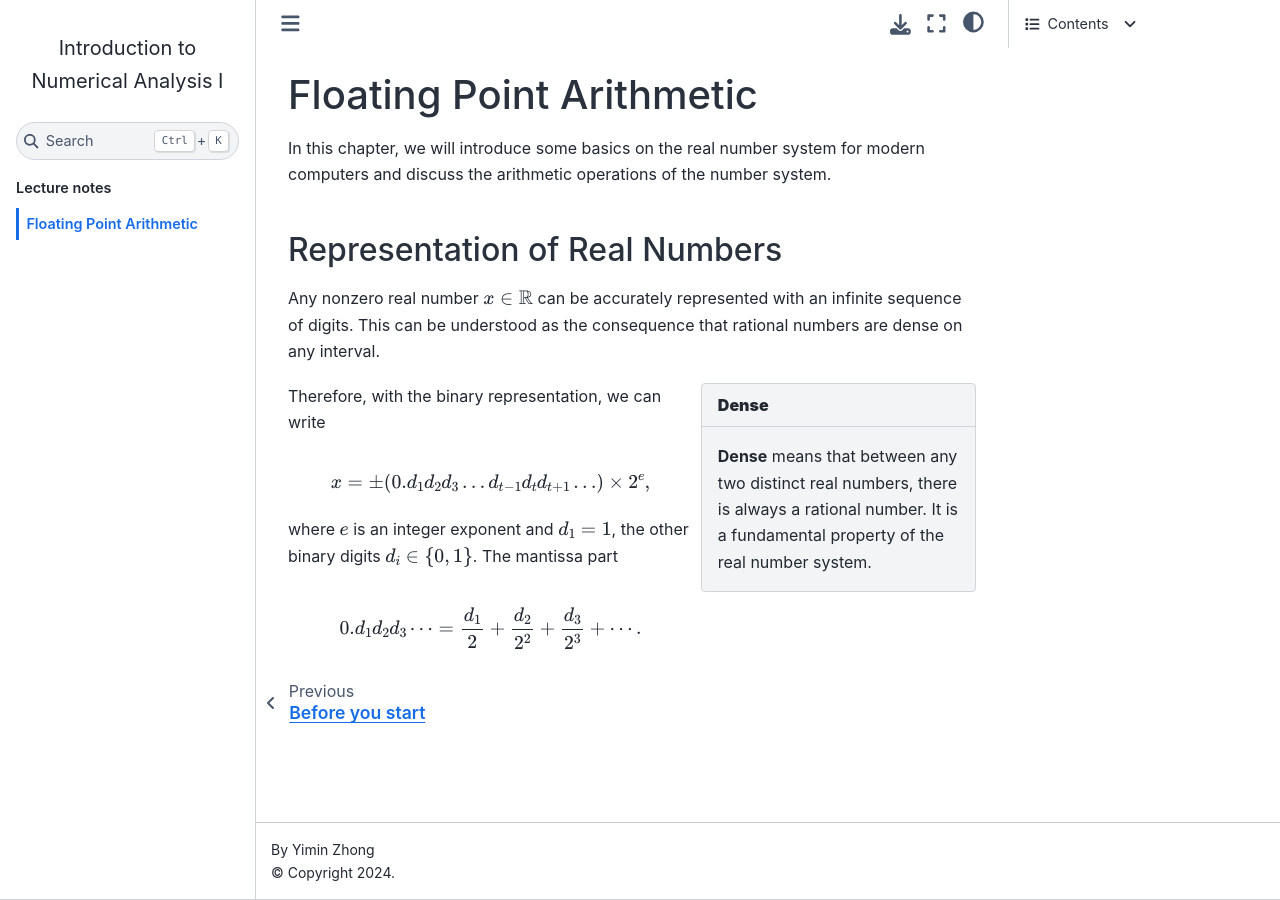
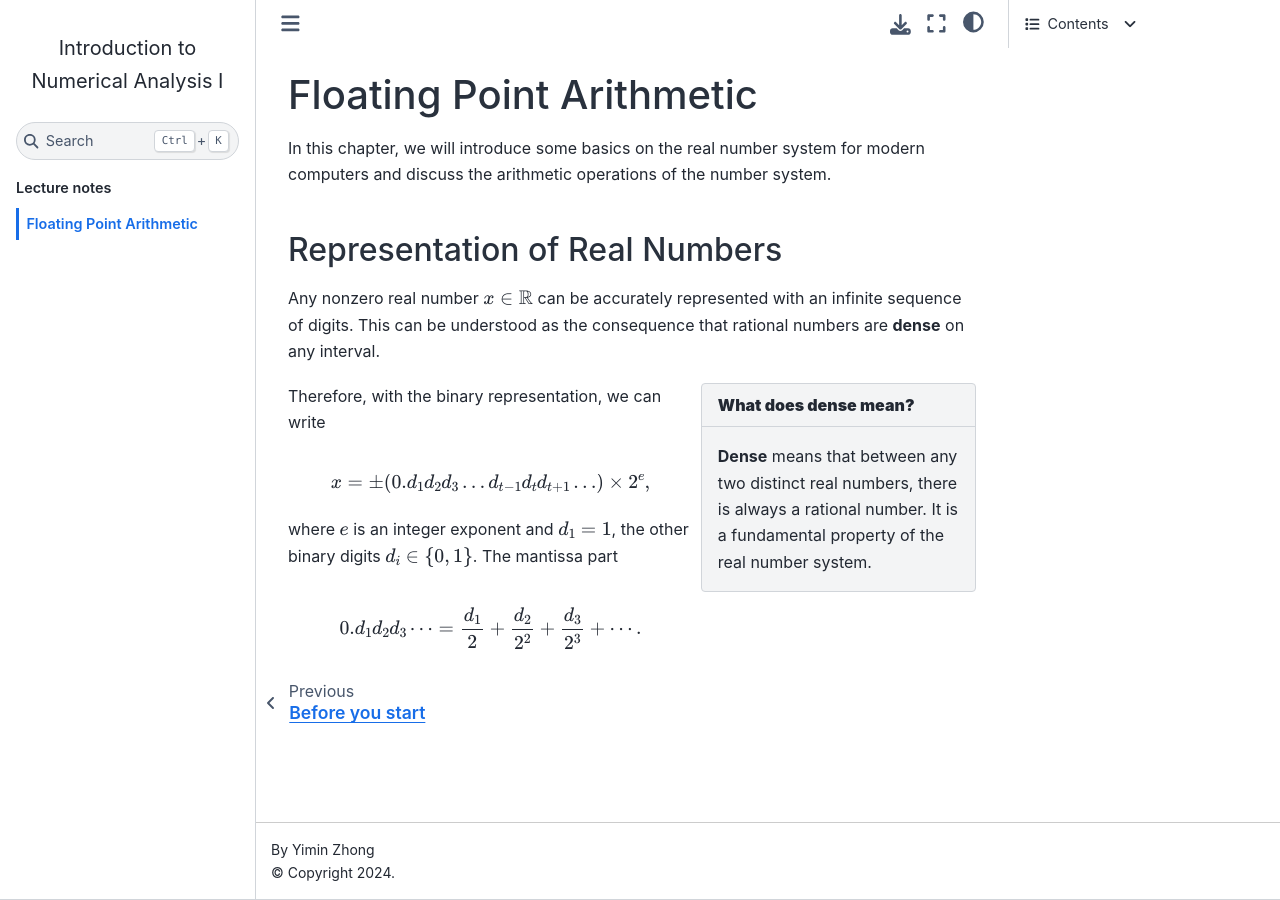
Before and after one commit to auburn-comp-math/math-5630-6630, a Jupyter Book: the page built from floating_point.md, in a window 1280 px wide. Built offline with Jupyter Book 1.0.4 settings and Sphinx 7.4.7 and the Sphinx Book theme 1.1.4, drawn with Linux system fonts in a browser that asks for light colours.

Commit message:
update floating

````diff
--- a/floating_point.md
+++ b/floating_point.md
@@ -4,9 +4,9 @@ In this chapter, we will introduce some basics on the real number system for mod
 
 ## Representation of Real Numbers
 
-Any nonzero real number $x\in \mathbb{R}$ can be accurately represented with an infinite sequence of digits. This can be understood as the consequence that rational numbers are dense on any interval.
+Any nonzero real number $x\in \mathbb{R}$ can be accurately represented with an infinite sequence of digits. This can be understood as the consequence that rational numbers are **dense** on any interval.
 
-```{sidebar} **Dense**
+```{sidebar} **What does dense mean?**
 **Dense** means that between any two distinct real numbers, there is always a rational number. It is a fundamental property of the real number system.
 ```
 
````
